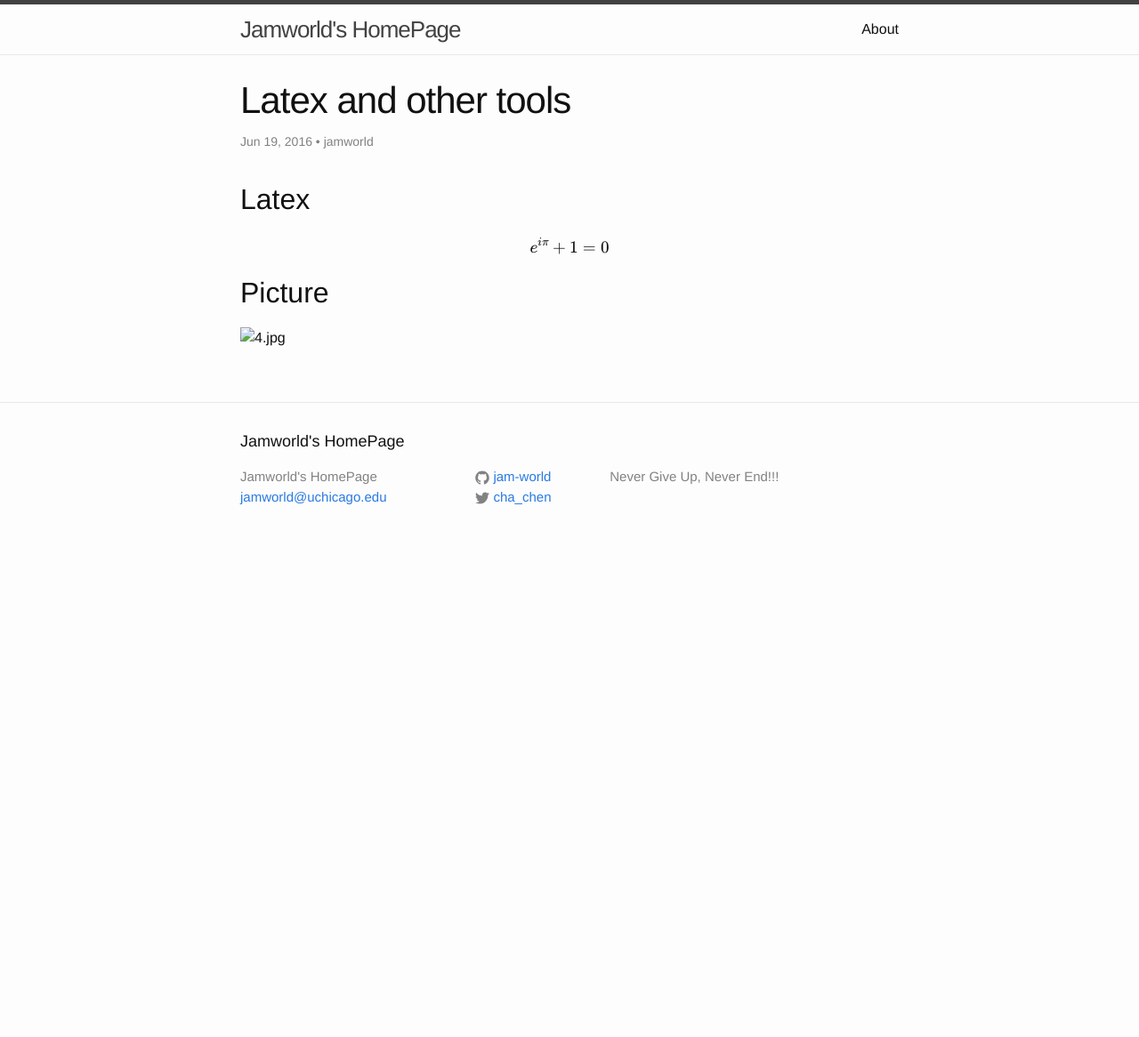
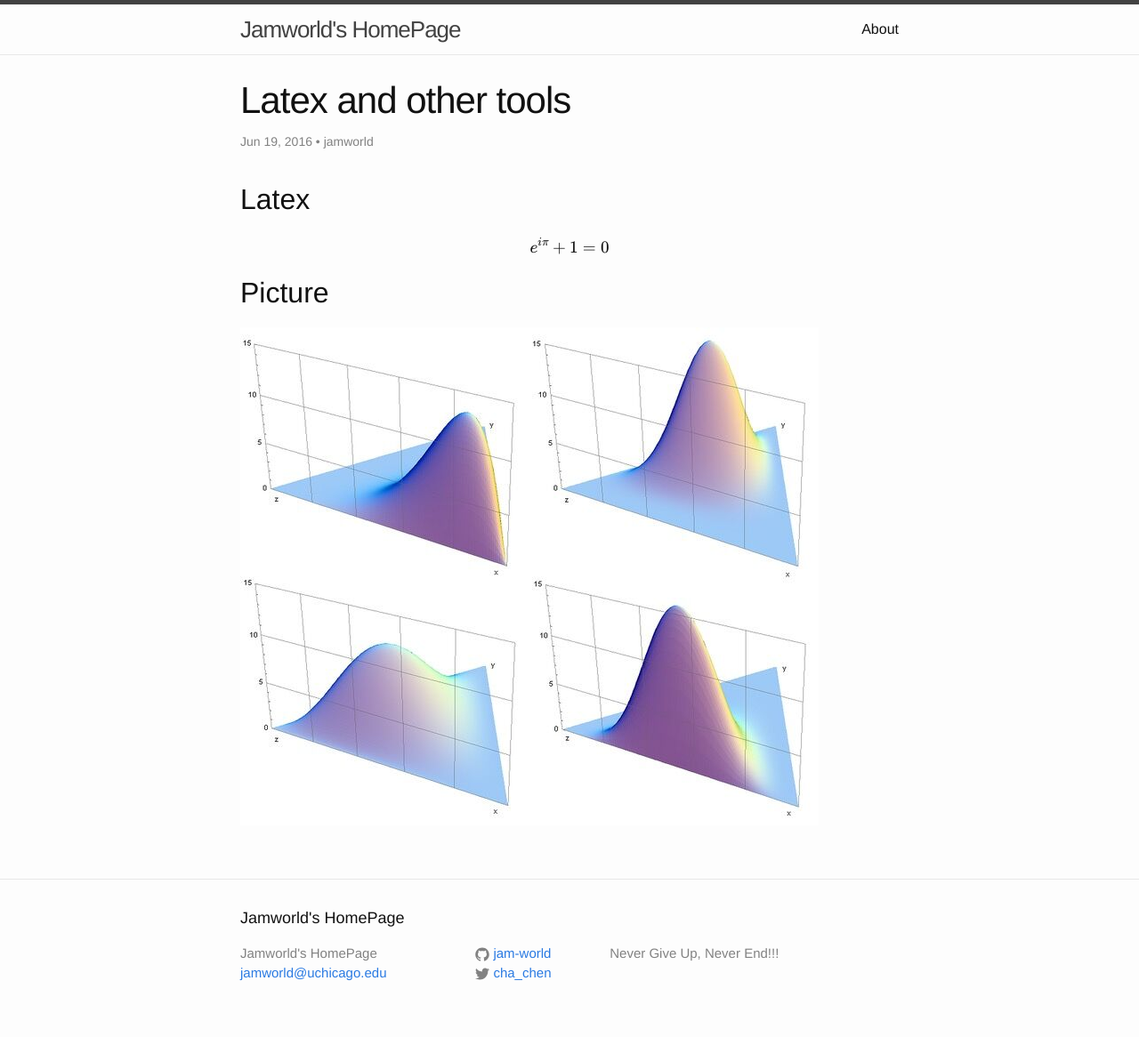
Before and after one commit to jam-world/jam-world.github.io, a Jekyll site: the page built from _posts/2016-06-19-latex-and-other-tools.html, in a window 1280 px wide. Shown: the whole page at 89% size. Built offline with Jekyll 4.4.1, drawn with Linux system fonts in a browser that asks for light colours; formulas are drawn with MathJax 3; before the commit the page ends 900 px from its top, so only the background shows below that.

Commit message:
should work

```diff
--- a/_posts/2016-06-19-latex-and-other-tools.html
+++ b/_posts/2016-06-19-latex-and-other-tools.html
@@ -23,7 +23,7 @@ categories:
 <div class="outline-text-2" id="text-orgheadline2">
 
 <div class="figure">
-<p><img src="~/img/4.jpg" alt="4.jpg" />
+<p><img src="/img/4.jpg" alt="4.jpg" />
 </p>
 </div>
 </div>
```
